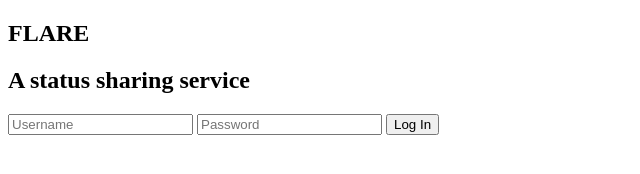
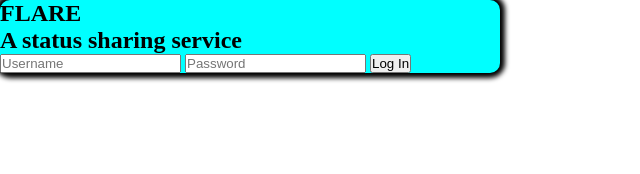
Before and after one commit to 2023popn/Pub-Flare, a website: page login.html in a window 1280 px wide. Shown: the whole page, without its empty margins (0-640 px from the left). Drawn offline with Linux system fonts and the light colour scheme.

Commit message:
modified:   login.html

```diff
--- a/login.html
+++ b/login.html
@@ -10,7 +10,7 @@
         <title>Flare</title>
         <meta name="description" content="">
         <meta name="viewport" content="width=device-width, initial-scale=1">
-        <link rel="stylesheet" href="">
+        <link rel="stylesheet" href="login.css">
     </head>
     <body>
         <!--[if lt IE 7]>
```
